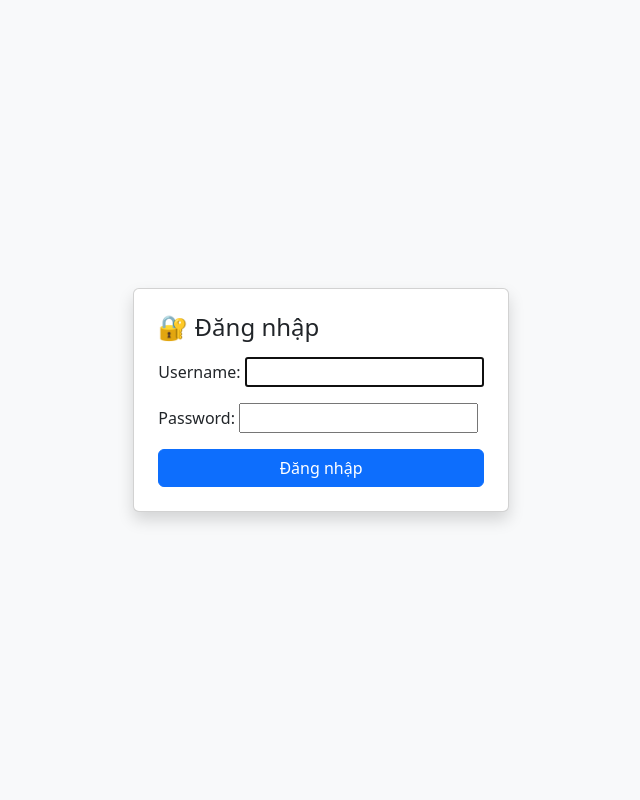
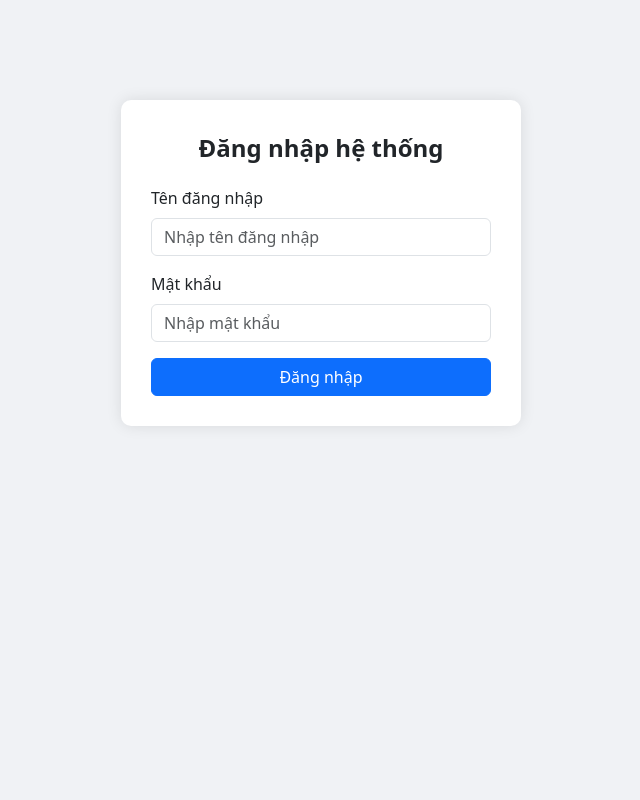
Before and after one commit to joslingg/doanvien_site, a Django app: page /dang-nhap/ in a window 1280 px wide. Shown: the whole page, without its empty margins (319-959 px from the left). Run offline with Django 5.2, Linux system fonts and the light colour scheme; some libraries are stand-ins or nearby versions.

Commit message:
update lai login form

```diff
--- a/doanvien/templates/registration/login.html
+++ b/doanvien/templates/registration/login.html
@@ -1,18 +1,48 @@
-{% load static %}
 <!DOCTYPE html>
-<html>
+<html lang="en">
 <head>
+  <meta charset="UTF-8">
+  <meta name="viewport" content="width=device-width, initial-scale=1">
   <title>Đăng nhập</title>
-    <link rel="stylesheet" href="{% static 'css/bootstrap.min.css' %}">
+  <link href="https://cdn.jsdelivr.net/npm/bootstrap@5.3.3/dist/css/bootstrap.min.css" rel="stylesheet">
+  <style>
+    body {
+      background: #f0f2f5;
+    }
+    .login-container {
+      max-width: 400px;
+      margin: 100px auto;
+      padding: 30px;
+      background: white;
+      border-radius: 10px;
+      box-shadow: 0px 0px 15px rgba(0,0,0,0.1);
+    }
+    .login-title {
+      font-size: 24px;
+      font-weight: bold;
+      margin-bottom: 20px;
+      text-align: center;
+    }
+  </style>
 </head>
-<body class="bg-light d-flex align-items-center justify-content-center" style="height:100vh;">
-    <div class="card p-4 shadow" style="min-width: 300px;">
-        <h4 class="mb-3">🔐 Đăng nhập</h4>
+<body>
+
+  <div class="login-container">
+    <div class="login-title">Đăng nhập hệ thống</div>
     <form method="post">
+      <!-- Nếu dùng với Django, thêm {% csrf_token %} vào đây -->
        {% csrf_token %}
-            {{ form.as_p }}
+      <div class="mb-3">
+        <label for="username" class="form-label">Tên đăng nhập</label>
+        <input type="text" class="form-control" id="username" name="username" placeholder="Nhập tên đăng nhập" required>
+      </div>
+      <div class="mb-3">
+        <label for="password" class="form-label">Mật khẩu</label>
+        <input type="password" class="form-control" id="password" name="password" placeholder="Nhập mật khẩu" required>
+      </div>
       <button type="submit" class="btn btn-primary w-100">Đăng nhập</button>
     </form>
   </div>
+
 </body>
 </html>
```
Also changed, not shown: doanvien/templates/doanvien/member_list.html (+5 -4 lines), db.sqlite3. Lines whose indentation alone changed are shown as unchanged.
